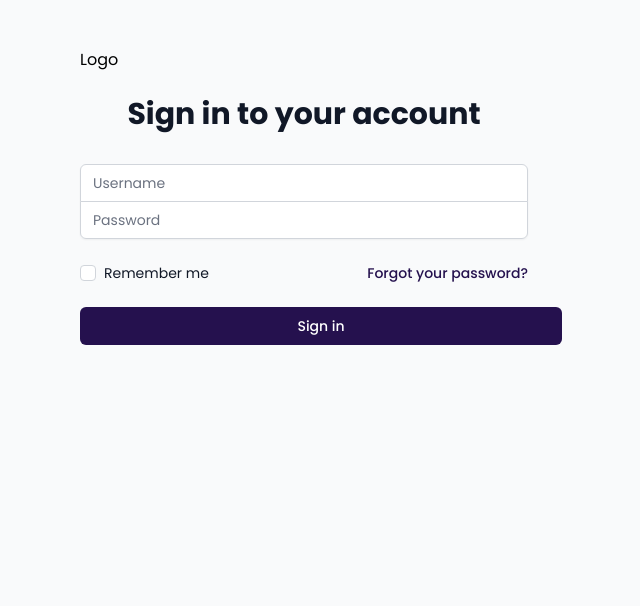
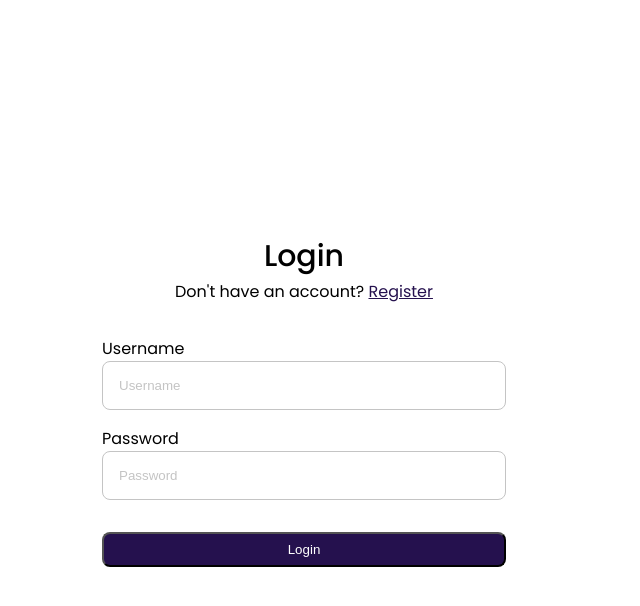
Before and after one commit to nahasco/ilimacademy-frontend, a Next.js app: page /login in a window 1280 px wide. Shown: the top 606 px of the page, without its empty margins (336-976 px from the left). Built offline with nearby package versions, Linux system fonts and the light colour scheme.

Commit message:
fixed register and login css

```diff
--- a/package.json
+++ b/package.json
@@ -17,6 +17,7 @@
     "react-dom": "18.2.0",
     "sass": "^1.54.0",
     "swr": "^1.3.0",
+    "tailwindcss": "^3.1.8",
     "zustand": "^4.0.0"
   },
   "devDependencies": {
@@ -24,7 +25,6 @@
     "autoprefixer": "^10.4.8",
     "eslint": "8.20.0",
     "eslint-config-next": "12.2.3",
-    "postcss": "^8.4.14",
-    "tailwindcss": "^3.1.8"
+    "postcss": "^8.4.14"
   }
 }
--- a/src/pages/login.js
+++ b/src/pages/login.js
@@ -12,6 +12,7 @@ export default function LoginPage() {
   const setData = useData((state) => state.setData);
   const datastore = useData((state) => state.data)
   const setLoading = useStore((state) => state.setLoading);
+  const isLoading = useStore((state) => state.isLoading);
 
   const [formData, setFormData] = useState({
     username: "",
@@ -28,6 +29,7 @@ export default function LoginPage() {
   }
 
   async function onSubmit(event) {
+    setLoading(true)
     event.preventDefault();
     try {
       const response = await fetch(`${API_URL}/api/account/login/`, {
@@ -39,19 +41,15 @@ export default function LoginPage() {
       });
 
       if (response.ok) {
-        Router.push("/")
-
-        setLoading(true)
-
         const data = await response.json();
         login(username, data.key);
-
         const returnedData = await getUserData()
         setData(returnedData)
-
-
+        Router.push("/")
         setLoading(false)
       }
+
+      if (response) {setLoading(false)}
 
     } catch (error) {
         console.log(error);
@@ -59,18 +57,19 @@ export default function LoginPage() {
   }
 
   return (
+    <div className="register-container">
+        <div className="wrapper">
+            {isLoading
+            ?
+            <div>Loading...</div>
+            :
             <>
-      <div className="min-h-full flex items-center justify-center py-12 px-4 sm:px-6 lg:px-8">
-        <div className="max-w-md w-full space-y-8">
-          <div>
-            <div>Logo</div>
-            <h2 className="mt-6 text-center text-3xl font-extrabold text-gray-900">Sign in to your account</h2>
-          </div>
-          <form className="mt-8 space-y-6" action="#" method="POST" onSubmit={onSubmit}>
-            <input type="hidden" name="remember" defaultValue="true" />
-            <div className="rounded-md shadow-sm -space-y-px">
-              <div>
-                <label htmlFor="username" className="sr-only">
+            <h1 className="page-title">Login</h1>
+            <div className="account-massage">Don't have an account? <Link href="/register">Register</Link></div>
+            <form onSubmit={onSubmit}>
+                <div className="inputs">
+                  <div className="form-group first-name">
+                    <label htmlFor="username">
                       Username
                     </label>
                     <input
@@ -86,7 +85,7 @@ export default function LoginPage() {
                     />
                   </div>
                   <div>
-                <label htmlFor="password" className="sr-only">
+                    <label htmlFor="password">
                       Password
                     </label>
                     <input
@@ -102,41 +101,11 @@ export default function LoginPage() {
                     />
                   </div>
                 </div>
-
-            <div className="flex items-center justify-between">
-              <div className="flex items-center">
-                <input
-                  id="remember-me"
-                  name="remember-me"
-                  type="checkbox"
-                  className="h-4 w-4 text-primary focus:ring-primary border-gray-300 rounded"
-                />
-                <label htmlFor="remember-me" className="ml-2 block text-sm text-gray-900">
-                  Remember me
-                </label>
-              </div>
-
-              <div className="text-sm">
-                <a href="#" className="font-medium text-primary">
-                  Forgot your password?
-                </a>
+                <button type="submit" className="contained stretch">Login</button>
+            </form>
+            </>
+            }
         </div>
     </div>
-
-            <div>
-              <button
-                type="submit"
-                className="group relative w-full flex justify-center py-2 px-4 border border-transparent text-sm font-medium rounded-md text-white bg-primary focus:outline-none focus:ring-2 focus:ring-offset-2 focus:ring-primary"
-              >
-                <span className="absolute left-0 inset-y-0 flex items-center pl-3">
-                  {/* <LockClosedIcon className="h-5 w-5 text-indigo-500 group-hover:text-indigo-400" aria-hidden="true" /> */}
-                </span>
-                Sign in
-              </button>
-            </div>
-          </form>
-        </div>
-      </div>
-    </>
   );
 }
--- a/src/pages/register.js
+++ b/src/pages/register.js
@@ -1,8 +1,13 @@
 import { useState } from "react";
 import Router from "next/router";
 import { API_URL } from "../config/index";
+import useStore from "../stores/userStore";
+import Link from "next/link";
 
 export default function RegisterPage() {
+    const setLoading = useStore((state) => state.setLoading);
+    const isLoading = useStore((state) => state.isLoading);
+
     const [formData, setFormData] = useState({
         first_name: "",
         last_name: "",
@@ -23,6 +28,7 @@ export default function RegisterPage() {
     }
 
     async function onSubmit(event) {
+        setLoading(true)
         event.preventDefault();
         try {
             const response = await fetch(`${API_URL}/api/account/register/`, {
@@ -33,9 +39,9 @@ export default function RegisterPage() {
                 body: JSON.stringify(formData),
             });
 
-            if (response.ok) {
-                Router.push("/login");
-            }
+            if (response.ok) Router.push("/login")
+            if (response) setLoading(false)
+
         } catch (error) {
             console.log(error);
         }
@@ -44,8 +50,15 @@ export default function RegisterPage() {
     return (
         <div className="register-container">
             <div className="wrapper">
-                <h1>Register</h1>
+                {isLoading
+                ?
+                <div>Loading...</div>
+                :
+                <>
+                <h1 className="page-title">Register</h1>
+                <div className="account-massage">Already have an account? <Link href="/login">Login</Link></div>
                 <form onSubmit={onSubmit}>
+                    <div className="inputs">
                     <div className="form-group first-name">
                         <label htmlFor="first_name">First Name</label>
                         <input
@@ -119,9 +132,11 @@ export default function RegisterPage() {
                             required
                         />
                     </div>
-
-                    <button type="submit">Create Account</button>
+                    </div>
+                    <button type="submit" className="contained stretch">Create Account</button>
                 </form>
+                </>
+                }
             </div>
         </div>
     );
--- a/src/styles/_register.scss
+++ b/src/styles/_register.scss
@@ -10,6 +10,9 @@
         align-items: center;
         width: 100%;
         max-width: 500px;
+        background-color: white;
+        padding: 3rem;
+        border-radius: 1rem;
     }
 
     form {
@@ -24,4 +27,12 @@
     .form-group {
         margin: 1rem 0;
     }
+
+    .inputs {
+        margin: 2rem 0;
+    }
 }
+
+.account-massage {
+    text-align: center;
+}
--- a/src/styles/_skill_level.scss
+++ b/src/styles/_skill_level.scss
@@ -64,9 +64,3 @@
     }
   }
 }
-
-input {
-  padding: 1rem;
-  border-radius: 0.75rem;
-  border: solid 1px var(--grey-disabled);
-}
--- a/src/styles/globals.scss
+++ b/src/styles/globals.scss
@@ -1,7 +1,4 @@
 @import './navbar', './header', './dashboard', './register', './skill_level', './acticivtyrings', './practice', './exercise';
-@tailwind base;
-@tailwind components;
-@tailwind utilities;
 
 * {
     box-sizing: border-box;
@@ -41,6 +38,20 @@ body {
     width: 100%;
 }
 
+input {
+    padding: 1rem;
+    border-radius: 0.5rem !important;
+    border: solid 1px var(--grey-disabled) !important;
+}
+
+a {
+    color: var(--primary) !important;
+}
+
+::placeholder {
+    color: var(--grey-disabled) !important;
+}
+
 #FullPageLoader {
     position: absolute;
     width: 100%;
@@ -57,7 +68,7 @@ body {
 }
 
 button{
-    box-sizing: content-box;
+    box-sizing: border-box;
 
     &.contained {
         background-color: var(--primary);
@@ -81,6 +92,10 @@ button{
     &:disabled {
         pointer-events: none;
     }
+
+    &.stretch {
+        width: 100%;
+    }
 }
 
 .widget {
@@ -91,3 +106,9 @@ button{
 .widget-content {
     flex: 1;
 }
+
+input:focus-within {
+    outline: none !important;
+    border: 0 none;
+    box-shadow: none;
+}
--- a/src/utils/common.js
+++ b/src/utils/common.js
@@ -32,6 +32,22 @@ export async function getAuthenticatedUser() {
 export async function getUserData() {
     const token = localStorage.getItem("key");
 
+    const fetcher = async (url, key) => {
+        const res = await fetch(url, { headers: { Authorization: "Token " + key, "Content-type": "application/json" } })
+
+        // If the status code is not in the range 200-299,
+        // we still try to parse and throw it.
+        if (!res.ok) {
+          const error = new Error('An error occurred while fetching the data.')
+          // Attach extra info to the error object.
+          error.info = await res.json()
+          error.status = res.status
+          throw error
+        }
+
+        return res.json()
+    }
+
     try {
         const response = await fetch(`${API_URL}/api/app/data/`, {
             method: "GET",
--- a/tailwind.config.js
+++ b/tailwind.config.js
@@ -24,4 +24,7 @@ module.exports = {
   plugins: [
     require('@tailwindcss/forms')
   ],
+  content: [
+    "./src/**/*.{js,jsx,html,css}"
+  ],
 }
```
Also changed, not shown: 1 other file (tests, documents, lock files or other folders). Lines whose indentation alone changed are shown as unchanged.
